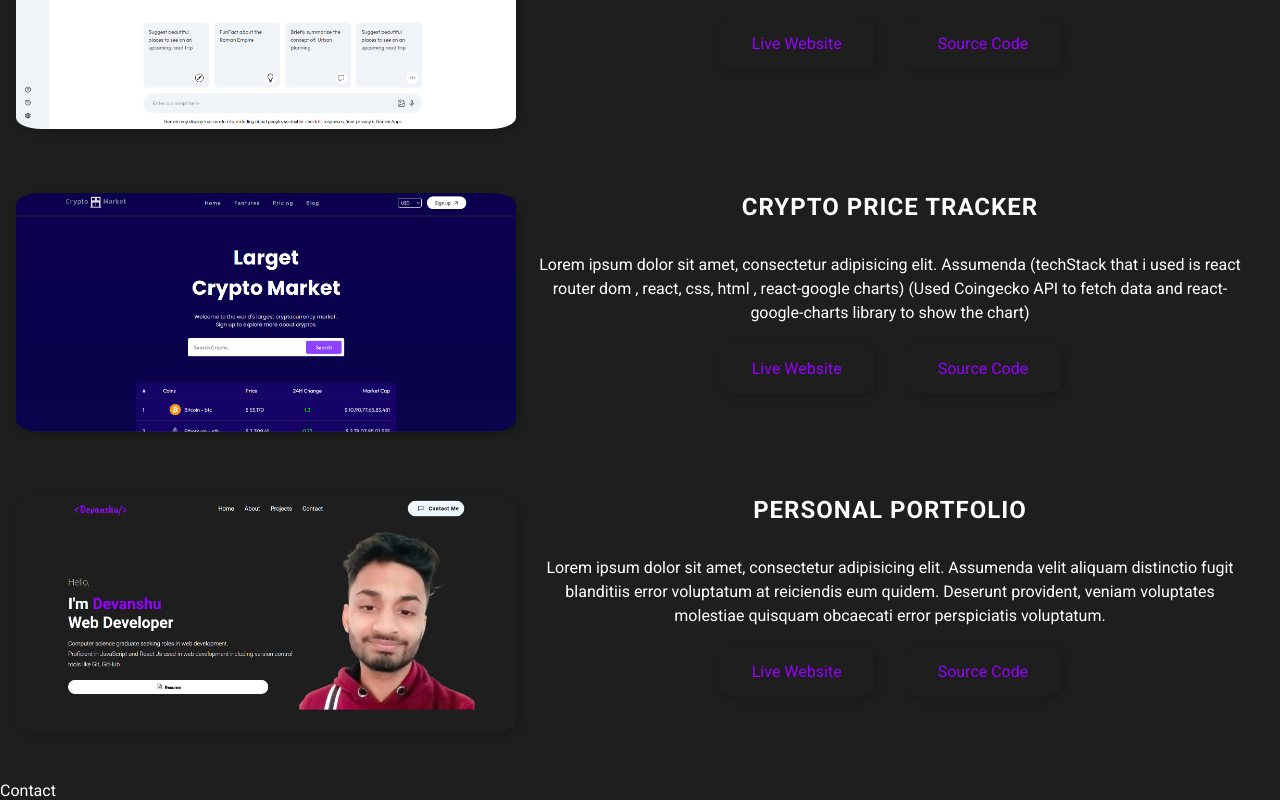
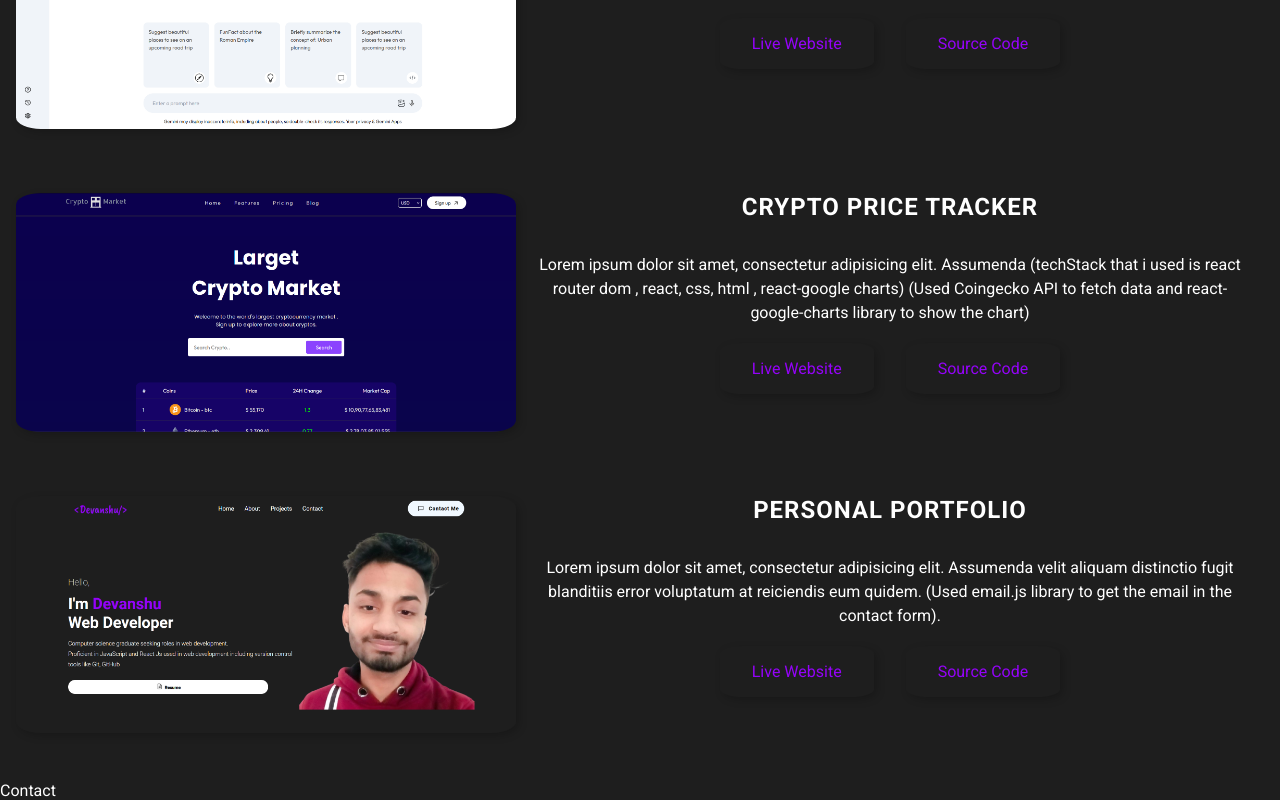
Before and after one commit to Devanshugoell/Personal-Portfolio-, a React (Create React App) app: page / in a window 1280 px wide. Shown: the part 1833-2633 px from the top of the page. Built offline with nearby package versions, Linux system fonts and the light colour scheme.

Commit message:
modified work section

```diff
--- a/src/components/Works/Work.js
+++ b/src/components/Works/Work.js
@@ -46,8 +46,8 @@ const Work2 = () => {
           <div>
             Lorem ipsum dolor sit amet, consectetur adipisicing elit. Assumenda
             velit aliquam distinctio fugit blanditiis error voluptatum at
-            reiciendis eum quidem. Deserunt provident, veniam voluptates
-            molestiae quisquam obcaecati error perspiciatis voluptatum.
+            reiciendis eum quidem. (Used email.js library to get the email in
+            the contact form).
           </div>
           <div className="techStack">
             <span>Live Website</span>
```
